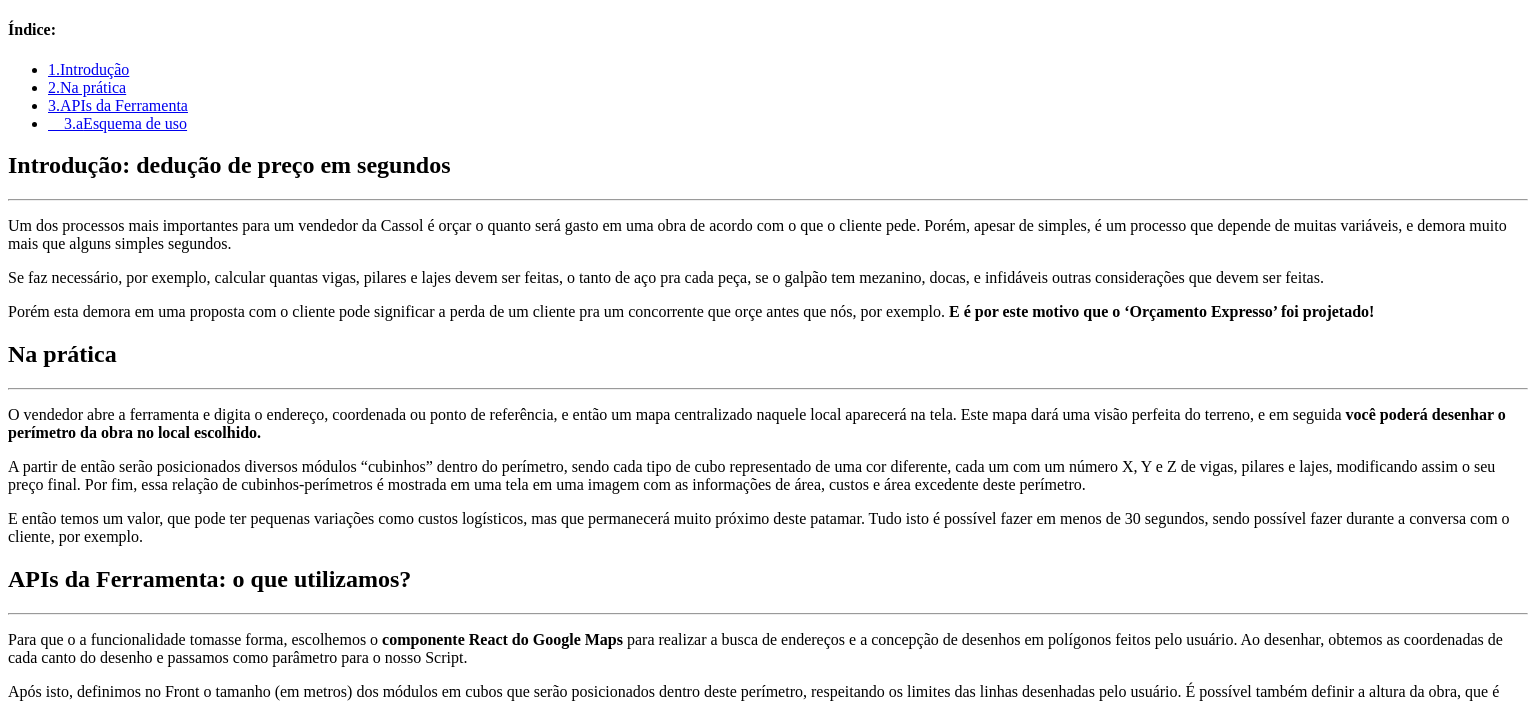
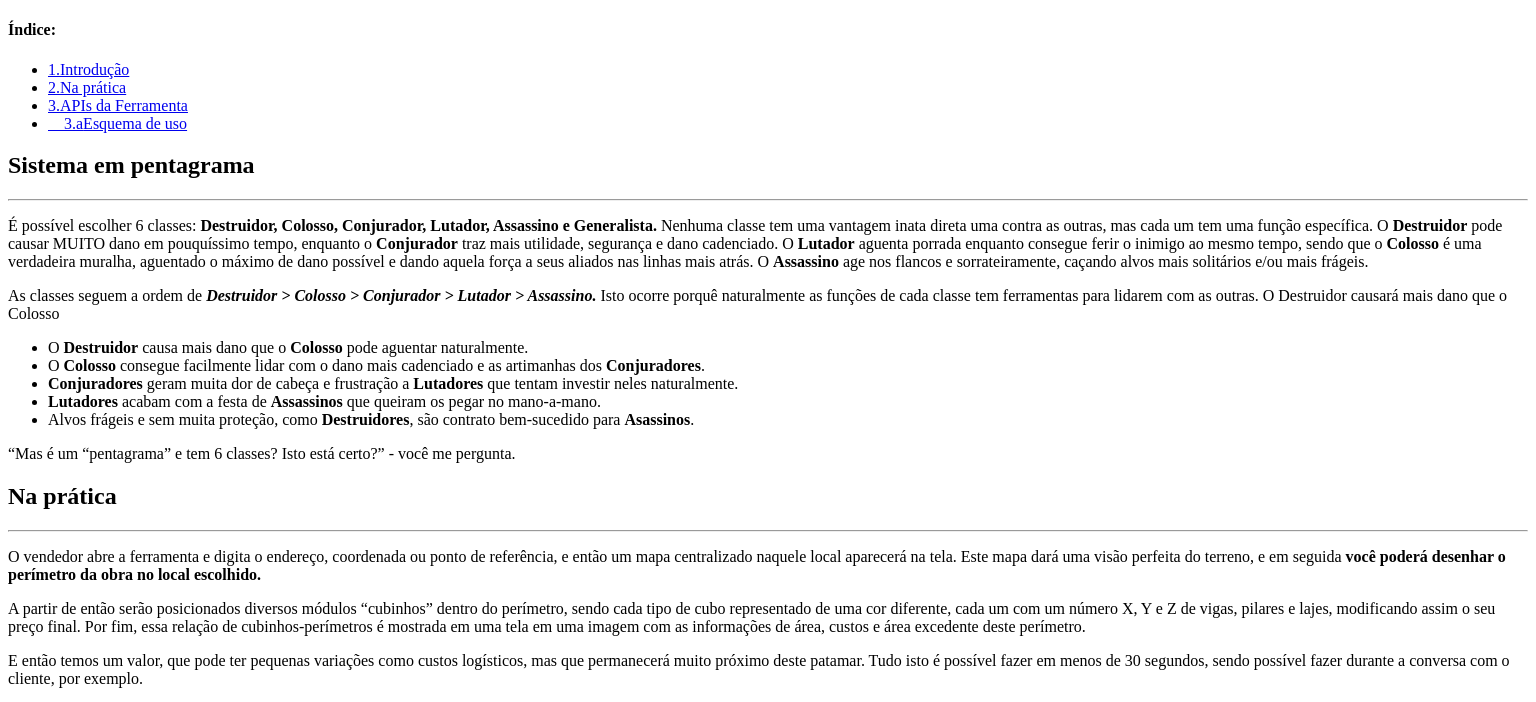
Before and after one commit to gianluca-onisanti/anvestea-webapp, an Astro site: page /03_classes-e-talentos/01_introducao in a window 1536 px wide. Shown: the top 702 px of the page. Built offline with nearby package versions, Linux system fonts and the light colour scheme; Astro itself is replaced by a stand-in of ours.

Commit message:
Mudanças te tamanho de layout

```diff
--- a/src/pages/03_classes-e-talentos/01_introducao.md
+++ b/src/pages/03_classes-e-talentos/01_introducao.md
@@ -19,15 +19,28 @@
 </nav>
 
 <div class='title'>
-<h2 id="1.">Introdução: dedução de preço em segundos</h2>
+<h2 id="1.">Sistema em pentagrama</h2>
 <hr class='solid'>
 </div>
 
-Um dos processos mais importantes para um vendedor da Cassol é orçar o quanto será gasto em uma obra de acordo com o que o cliente pede. Porém, apesar de simples, é um processo que depende de muitas variáveis, e demora muito mais que alguns simples segundos.
+É possível escolher 6 classes: **Destruidor, Colosso, Conjurador, Lutador, Assassino e Generalista.** Nenhuma classe tem uma vantagem inata direta uma contra as outras, mas cada um tem uma função específica. O **Destruidor** pode causar MUITO dano em pouquíssimo tempo, enquanto o **Conjurador** traz mais utilidade, segurança e dano cadenciado. O **Lutador** aguenta porrada enquanto consegue ferir o inimigo ao mesmo tempo, sendo que o **Colosso** é uma verdadeira muralha, aguentado o máximo de dano possível e dando aquela força a seus aliados nas linhas mais atrás. O **Assassino** age nos flancos e sorrateiramente, caçando alvos mais solitários e/ou mais frágeis.
 
-Se faz necessário, por exemplo, calcular quantas vigas, pilares e lajes devem ser feitas, o tanto de aço pra cada peça, se o galpão tem mezanino, docas, e infidáveis outras considerações que devem ser feitas.
+As classes seguem a ordem de ***Destruidor > Colosso > Conjurador > Lutador > Assassino.*** Isto ocorre porquê naturalmente as funções de cada classe tem ferramentas para lidarem com as outras. O Destruidor causará mais dano que o Colosso
 
-Porém esta demora em uma proposta com o cliente pode significar a perda de um cliente pra um concorrente que orçe antes que nós, por exemplo. **E é por este motivo que o 'Orçamento Expresso' foi projetado!**
+<div id='1.a' class='note'>
+
+- O **Destruidor** causa mais dano que o **Colosso** pode aguentar naturalmente.
+- O **Colosso** consegue facilmente lidar com o dano mais cadenciado e as artimanhas dos **Conjuradores**.
+- **Conjuradores** geram muita dor de cabeça e frustração a **Lutadores** que tentam investir neles naturalmente.
+- **Lutadores** acabam com a festa de **Assassinos** que queiram os pegar no mano-a-mano.
+- Alvos frágeis e sem muita proteção, como **Destruidores**, são contrato bem-sucedido para **Asassinos**.
+
+</div>
+
+"Mas é um "pentagrama" e tem 6 classes? Isto está certo?" - você me pergunta.
+
+
+
 
 <div class='title'>
 <h2 id='2.'>Na prática</h2>
```
Also changed, not shown: src/layouts/Layout.astro (+29 -6 lines).
